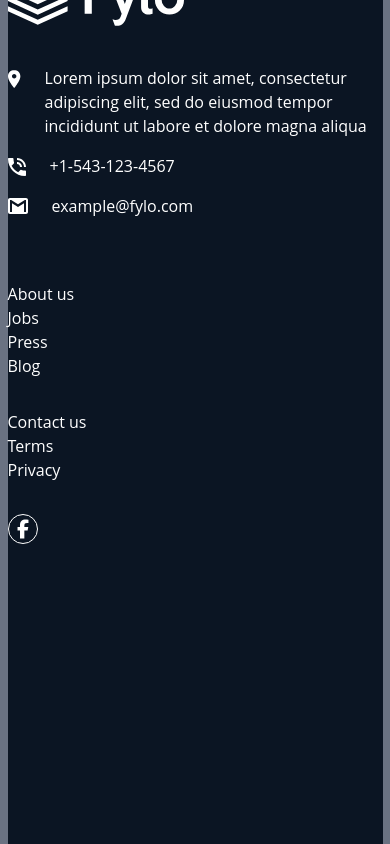
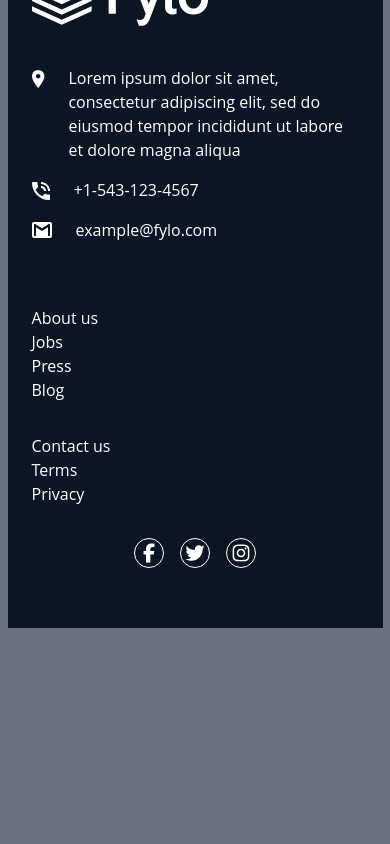
Before and after one commit to Galapan/landinPage, a React (Vite) app: page / in a window 390 px wide. Shown: the part 3725-4569 px from the top of the page. After the commit the page ends 4353 px from the top, so only its background shows below. Built offline with nearby package versions, Linux system fonts and the light colour scheme; a web font is replaced by a local one.

Commit message:
Phone version ready

```diff
--- a/src/components/footer/footer.tsx
+++ b/src/components/footer/footer.tsx
@@ -2,6 +2,8 @@ import { type JSX } from "react";
 import { ContactItem } from "./contact-item";
 import FooterListItem from "./footer-list-item";
 import FacebookIcon from "./facebook-icon";
+import XIcon from "./x-icon";
+import InstagramIcon from "./instagram-icon";
 
 interface ContactInformation {
   text: string;
@@ -40,11 +42,19 @@ const medias: Media[] = [
     text: "Facebook",
     icon: <FacebookIcon />,
   },
+  {
+    text: "X",
+    icon: <XIcon />,
+  },
+  {
+    text: "Instagram",
+    icon: <InstagramIcon />,
+  },
 ];
 
 export const Footer = () => {
   return (
-    <footer className="pt-[260px] pb-[300px]">
+    <footer className="pt-[260px] pb-[60px] px-6">
       <img className="mb-10" src="/images/logo.svg" alt="logo" />
 
       <div className="flex flex-col gap-4">
@@ -66,6 +76,7 @@ export const Footer = () => {
           ))}
         </ul>
 
+        <div className="flex justify-center gap-4">
           {medias.map((media: Media) => (
             <div
               key={media.text}
@@ -75,6 +86,7 @@ export const Footer = () => {
             </div>
           ))}
         </div>
+      </div>
     </footer>
   );
 };
--- /dev/null
+++ b/src/components/footer/instagram-icon.tsx
@@ -0,0 +1,12 @@
+const InstagramIcon = () => {
+  return (
+    <svg xmlns="http://www.w3.org/2000/svg" viewBox="0 0 640 640">
+      <path
+        fill="currentColor"
+        d="M320.3 205C256.8 204.8 205.2 256.2 205 319.7C204.8 383.2 256.2 434.8 319.7 435C383.2 435.2 434.8 383.8 435 320.3C435.2 256.8 383.8 205.2 320.3 205zM319.7 245.4C360.9 245.2 394.4 278.5 394.6 319.7C394.8 360.9 361.5 394.4 320.3 394.6C279.1 394.8 245.6 361.5 245.4 320.3C245.2 279.1 278.5 245.6 319.7 245.4zM413.1 200.3C413.1 185.5 425.1 173.5 439.9 173.5C454.7 173.5 466.7 185.5 466.7 200.3C466.7 215.1 454.7 227.1 439.9 227.1C425.1 227.1 413.1 215.1 413.1 200.3zM542.8 227.5C541.1 191.6 532.9 159.8 506.6 133.6C480.4 107.4 448.6 99.2 412.7 97.4C375.7 95.3 264.8 95.3 227.8 97.4C192 99.1 160.2 107.3 133.9 133.5C107.6 159.7 99.5 191.5 97.7 227.4C95.6 264.4 95.6 375.3 97.7 412.3C99.4 448.2 107.6 480 133.9 506.2C160.2 532.4 191.9 540.6 227.8 542.4C264.8 544.5 375.7 544.5 412.7 542.4C448.6 540.7 480.4 532.5 506.6 506.2C532.8 480 541 448.2 542.8 412.3C544.9 375.3 544.9 264.5 542.8 227.5zM495 452C487.2 471.6 472.1 486.7 452.4 494.6C422.9 506.3 352.9 503.6 320.3 503.6C287.7 503.6 217.6 506.2 188.2 494.6C168.6 486.8 153.5 471.7 145.6 452C133.9 422.5 136.6 352.5 136.6 319.9C136.6 287.3 134 217.2 145.6 187.8C153.4 168.2 168.5 153.1 188.2 145.2C217.7 133.5 287.7 136.2 320.3 136.2C352.9 136.2 423 133.6 452.4 145.2C472 153 487.1 168.1 495 187.8C506.7 217.3 504 287.3 504 319.9C504 352.5 506.7 422.6 495 452z"
+      />
+    </svg>
+  );
+};
+
+export default InstagramIcon;
--- a/src/components/footer/x-icon.tsx
+++ b/src/components/footer/x-icon.tsx
@@ -3,7 +3,7 @@ const XIcon = () => {
     <svg xmlns="http://www.w3.org/2000/svg" viewBox="0 0 640 640">
       <path
         fill="currentColor"
-        d="M320.3 205C256.8 204.8 205.2 256.2 205 319.7C204.8 383.2 256.2 434.8 319.7 435C383.2 435.2 434.8 383.8 435 320.3C435.2 256.8 383.8 205.2 320.3 205zM319.7 245.4C360.9 245.2 394.4 278.5 394.6 319.7C394.8 360.9 361.5 394.4 320.3 394.6C279.1 394.8 245.6 361.5 245.4 320.3C245.2 279.1 278.5 245.6 319.7 245.4zM413.1 200.3C413.1 185.5 425.1 173.5 439.9 173.5C454.7 173.5 466.7 185.5 466.7 200.3C466.7 215.1 454.7 227.1 439.9 227.1C425.1 227.1 413.1 215.1 413.1 200.3zM542.8 227.5C541.1 191.6 532.9 159.8 506.6 133.6C480.4 107.4 448.6 99.2 412.7 97.4C375.7 95.3 264.8 95.3 227.8 97.4C192 99.1 160.2 107.3 133.9 133.5C107.6 159.7 99.5 191.5 97.7 227.4C95.6 264.4 95.6 375.3 97.7 412.3C99.4 448.2 107.6 480 133.9 506.2C160.2 532.4 191.9 540.6 227.8 542.4C264.8 544.5 375.7 544.5 412.7 542.4C448.6 540.7 480.4 532.5 506.6 506.2C532.8 480 541 448.2 542.8 412.3C544.9 375.3 544.9 264.5 542.8 227.5zM495 452C487.2 471.6 472.1 486.7 452.4 494.6C422.9 506.3 352.9 503.6 320.3 503.6C287.7 503.6 217.6 506.2 188.2 494.6C168.6 486.8 153.5 471.7 145.6 452C133.9 422.5 136.6 352.5 136.6 319.9C136.6 287.3 134 217.2 145.6 187.8C153.4 168.2 168.5 153.1 188.2 145.2C217.7 133.5 287.7 136.2 320.3 136.2C352.9 136.2 423 133.6 452.4 145.2C472 153 487.1 168.1 495 187.8C506.7 217.3 504 287.3 504 319.9C504 352.5 506.7 422.6 495 452z"
+        d="M523.4 215.7C523.7 220.2 523.7 224.8 523.7 229.3C523.7 368 418.1 527.9 225.1 527.9C165.6 527.9 110.4 510.7 64 480.8C72.4 481.8 80.6 482.1 89.3 482.1C138.4 482.1 183.5 465.5 219.6 437.3C173.5 436.3 134.8 406.1 121.5 364.5C128 365.5 134.5 366.1 141.3 366.1C150.7 366.1 160.1 364.8 168.9 362.5C120.8 352.8 84.8 310.5 84.8 259.5L84.8 258.2C98.8 266 115 270.9 132.2 271.5C103.9 252.7 85.4 220.5 85.4 184.1C85.4 164.6 90.6 146.7 99.7 131.1C151.4 194.8 229 236.4 316.1 240.9C314.5 233.1 313.5 225 313.5 216.9C313.5 159.1 360.3 112 418.4 112C448.6 112 475.9 124.7 495.1 145.1C518.8 140.6 541.6 131.8 561.7 119.8C553.9 144.2 537.3 164.6 515.6 177.6C536.7 175.3 557.2 169.5 576 161.4C561.7 182.2 543.8 200.7 523.4 215.7z"
       />
     </svg>
   );
```
Also changed, not shown: public/images/twitter-brands-solid-full.svg. Lines whose indentation alone changed are shown as unchanged.
